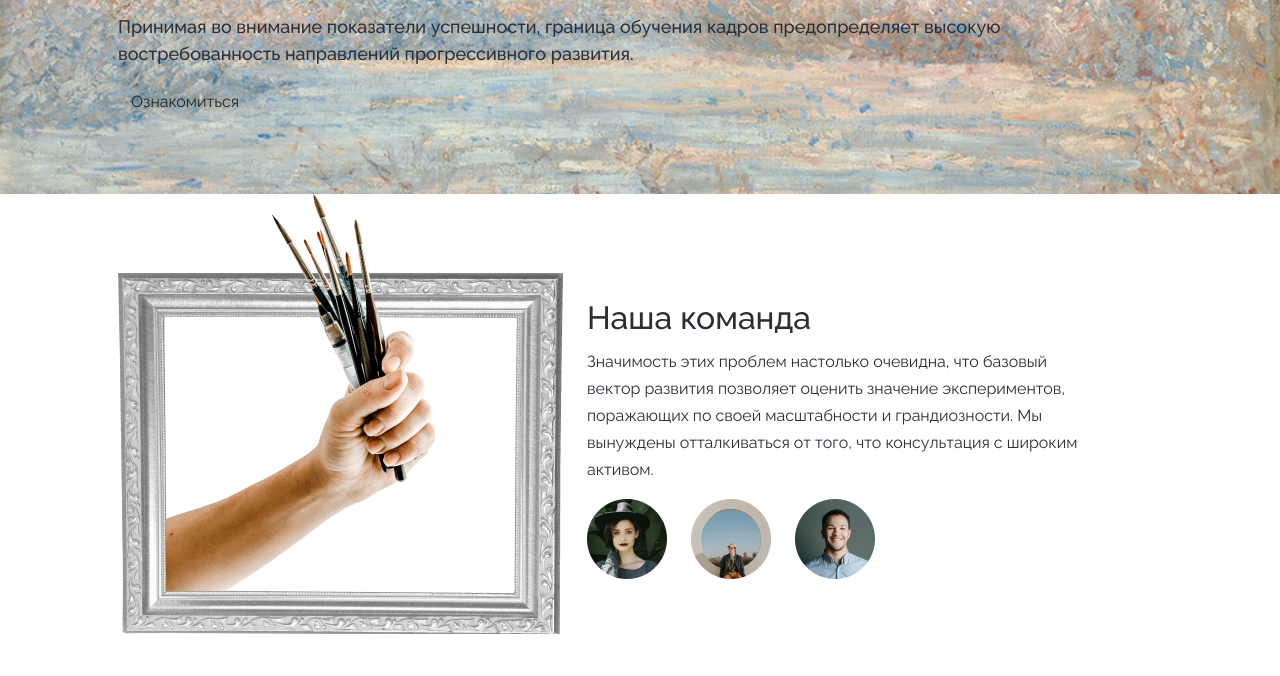
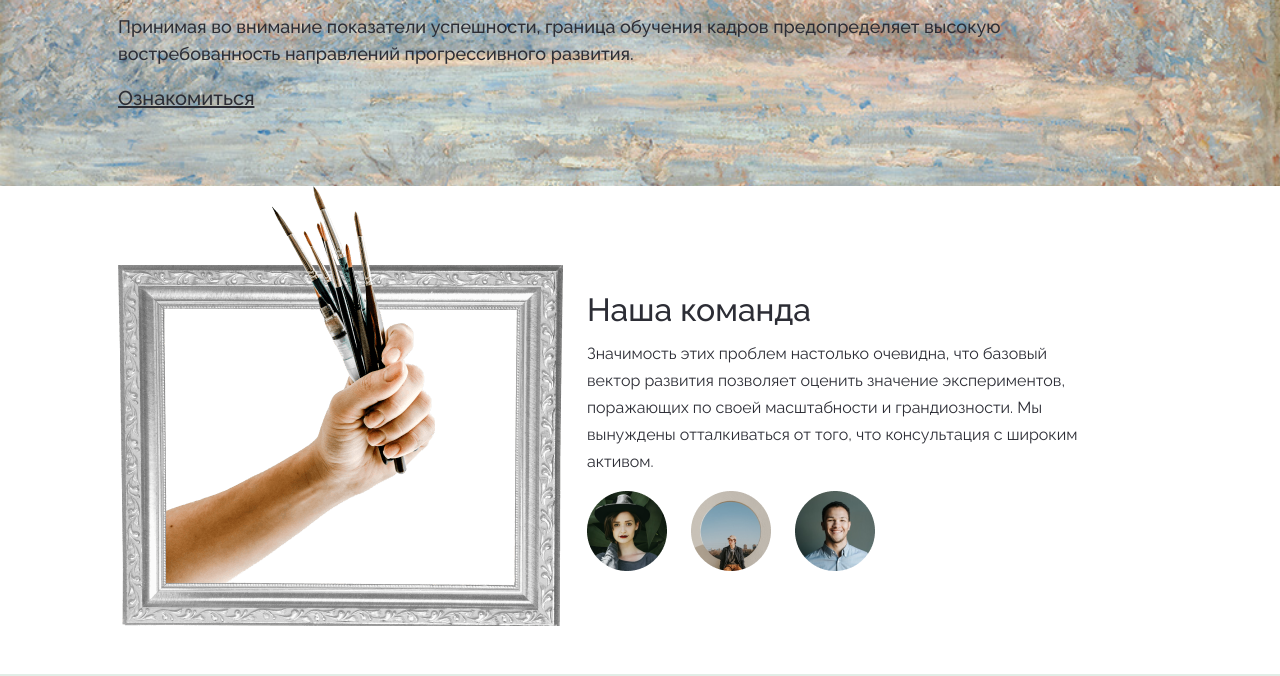
Before and after one commit to UlianaDiamond/site, a plain HTML site: page index.html in a window 1280 px wide. Shown: the part 2444-3120 px from the top of the page. Drawn offline with nearby package versions, Linux system fonts and the light colour scheme.

Commit message:
Update index.html

```diff
--- a/index.html
+++ b/index.html
@@ -169,7 +169,7 @@
                         <p class="info">Принимая во внимание показатели успешности, граница обучения кадров
                             предопределяет высокую
                             востребованность направлений прогрессивного развития.</p>
-                        <a href="#" class="btn btn--fill newbies__link">Ознакомиться</a>
+                        <a href="#" class="newbies__link">Ознакомиться</a>
                     </div>
                 </div>
         </section>
```
